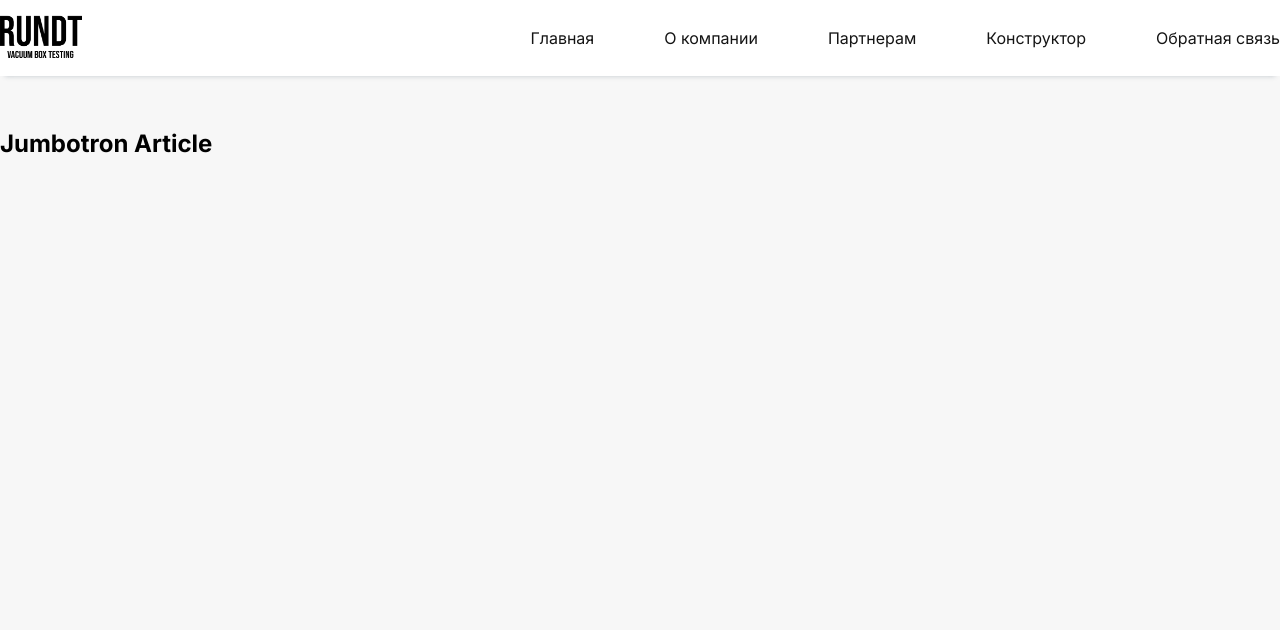
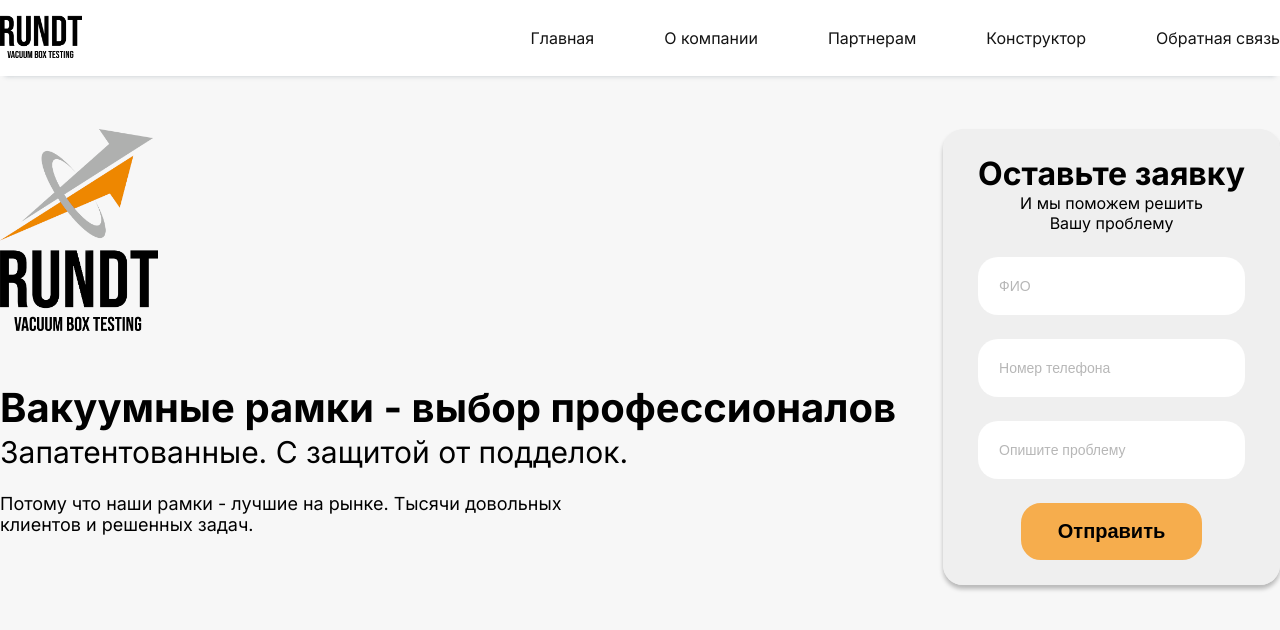
Before and after one commit to Kvazorin/vacuum_frames, a PHP site: page / in a window 1280 px wide. Shown: the top 630 px of the page. Run offline with PHP 8.4, Linux system fonts and the light colour scheme.

Commit message:
Fourth commit
- Feedback form added;
- Jumbotron image#1 added;
- Jumbotron article changed;
- Prepared feedback form for PHP;
- CSS stylings changed;

```diff
--- a/assets/css/styles.css
+++ b/assets/css/styles.css
@@ -45,10 +45,7 @@ body {
   top: 0px;
   box-shadow: 0px 5px 5px -5px rgba(34, 60, 80, 0.25);
   margin-bottom: 53px;
-}
-
-.header__container {
-  background-color: #fff;
+  background: #fff;
 }
 
 .link {
@@ -65,10 +62,114 @@ body {
 
 .header__nav .nav__list-link {
   color: var(--black);
-  font-size: 16px;
+  font-size: 1rem;
   font-weight: 400;
 }
 
 .header__nav .nav__list-link:hover {
   color: var(--orange);
 }
+
+.main__section_jumbotron {
+  display: flex;
+  justify-content: space-between;
+}
+
+.section_jumbotron__article {
+  display: flex;
+  flex-direction: column;
+  gap: 25px;
+}
+
+.main__section_jumbotron .main__section_jumbotron__img {
+  max-width: 11rem;
+  max-height: 12.625rem;
+  margin-bottom: 2.813rem;
+}
+
+.main__section_jumbotron .section_jumbotron__article .jumbotron__article_main {
+  font-size: 2.5rem;
+  line-height: 3.5rem;
+}
+
+.main__section_jumbotron
+  .section_jumbotron__article
+  .jumbotron__article_following {
+  font-weight: 400;
+  font-size: 1.875rem;
+  line-height: 2rem;
+}
+
+.main__section_jumbotron
+  .section_jumbotron__article
+  .jumbotron__article_main_s {
+  max-width: 65%;
+  font-weight: 400;
+  font-size: 1.125rem;
+}
+
+.main__section_jumbotron .section_jumbotron__form {
+  background: rgba(237, 237, 237, 0.75);
+  box-shadow: 0px 4px 4px rgba(0, 0, 0, 0.25);
+  border-radius: 20px;
+}
+
+/* FORM */
+
+.main__section_jumbotron .section_jumbotron__form {
+  padding: 25px 35px 25px 35px;
+}
+
+.main__section_jumbotron .section_jumbotron__form {
+  display: flex;
+  flex-direction: column;
+  align-items: center;
+  justify-content: center;
+  gap: 1.5rem;
+}
+
+.section_jumbotron__form .form__article {
+  font-size: 2rem;
+  text-align: center;
+}
+
+.section_jumbotron__form .form__article_following {
+  font-size: 1rem;
+  font-weight: 400;
+}
+
+.section_jumbotron__form .form__button {
+  padding: 15px 35px 15px 35px;
+  font-size: 1.25rem;
+  font-weight: 700;
+  background: #f6ad4d;
+  border: #f6ad4d 2px solid;
+  border-radius: 20px;
+}
+
+.section_jumbotron__form > button:hover {
+  transition: 0.3s;
+  background: rgba(255, 255, 255, 0);
+  cursor: pointer;
+}
+
+.input{
+  outline: none !important;
+}
+
+.input::placeholder {
+  color: #b7b7b7;
+}
+
+.section_jumbotron__form .form__input {
+  width: 100%;
+  border-radius: 20px;
+  padding: 20px;
+  font-size: 0.875rem;
+  border: rgba(255, 255, 255, 0) 1px solid;
+}
+
+.input:focus {
+  transition: 0.3s;
+  border: #f6ad4d 1px solid;
+}
--- a/index.html
+++ b/index.html
@@ -47,9 +47,31 @@
       <div class="container main__container">
         <div class="main__inner">
           <section class="main__section_jumbotron section">
-            <h1 class="section_jumbotron__article article">
-              Jumbotron Article
-            </h1>
+            <div class="section_jumbotron__flex-item">
+              <img src="assets/img/jmbtrn.png" alt="jmbtrn_img" class="main__section_jumbotron__img">
+              <div class="section_jumbotron__article article">
+                <h1 class="jumbotron__article_main">
+                  Вакуумные рамки - выбор профессионалов
+                  <p class="jumbotron__article_following">
+                    Запатентованные. С защитой от подделок.
+                  </p>
+                </h1>
+                <p class="jumbotron__article_main_s">
+                  Потому что наши рамки - лучшие на рынке. Тысячи довольных
+                  клиентов и решенных задач.
+                </p>
+              </div>
+            </div>
+            <form action="" method="POST" class="form section_jumbotron__form">
+              <h4 class="form__article">
+                Оставьте заявку
+                <p class="form__article_following">И мы поможем решить <br> Вашу проблему</p>
+              </h4>
+              <input type="text" name="FIO" id="FIO" placeholder="ФИО" class="input form__input">
+              <input type="number" name="telephone" id="telephone" placeholder="Номер телефона" class="input form__input">
+              <input type="textfield" name="opisanie" id="opisanie" placeholder="Опишите проблему" class="input form__input">
+              <button type="submit" class="form__button">Отправить</button>
+            </form>
           </section>
           <section class="main__section section"></section>
           <section class="main__section section_gray"></section>
```
Also changed, not shown: assets/img/jmbtrn.png (added).
